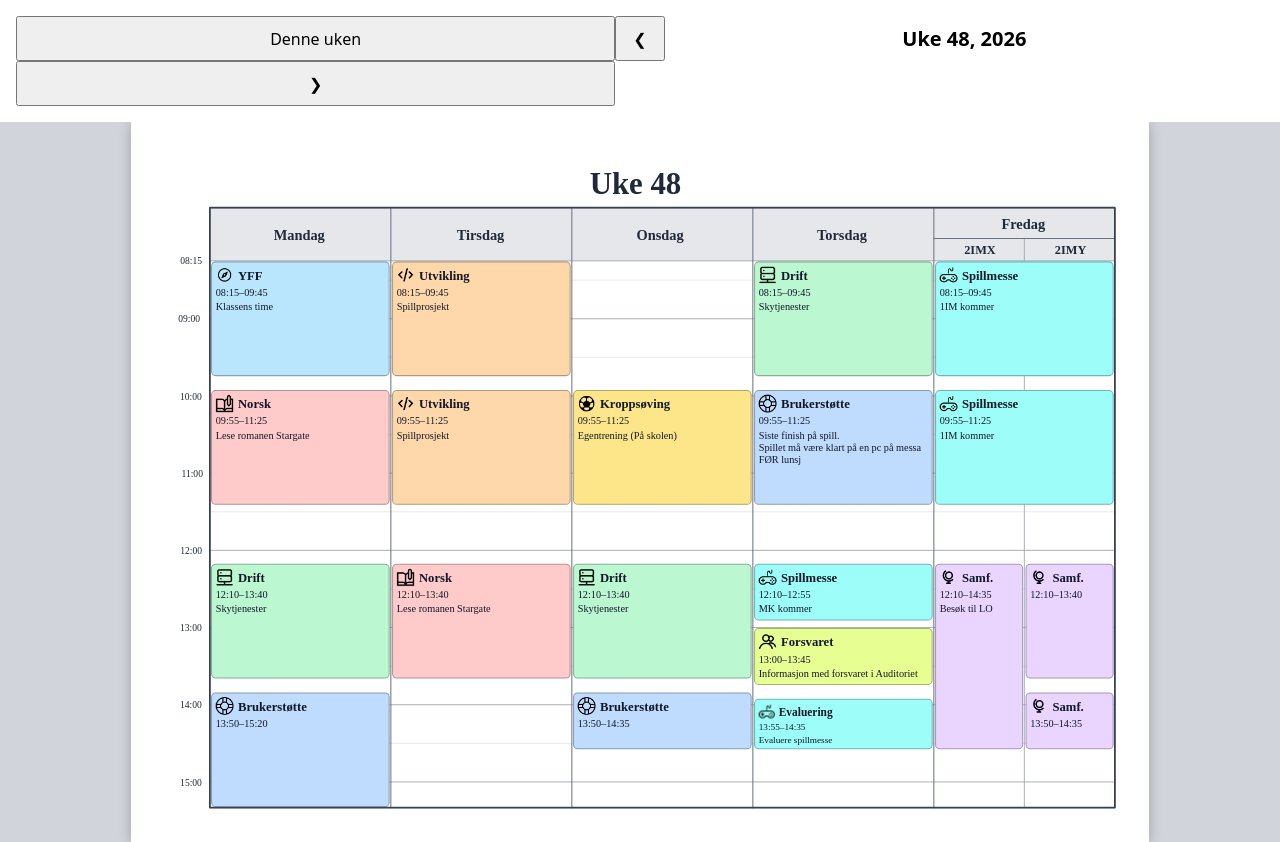
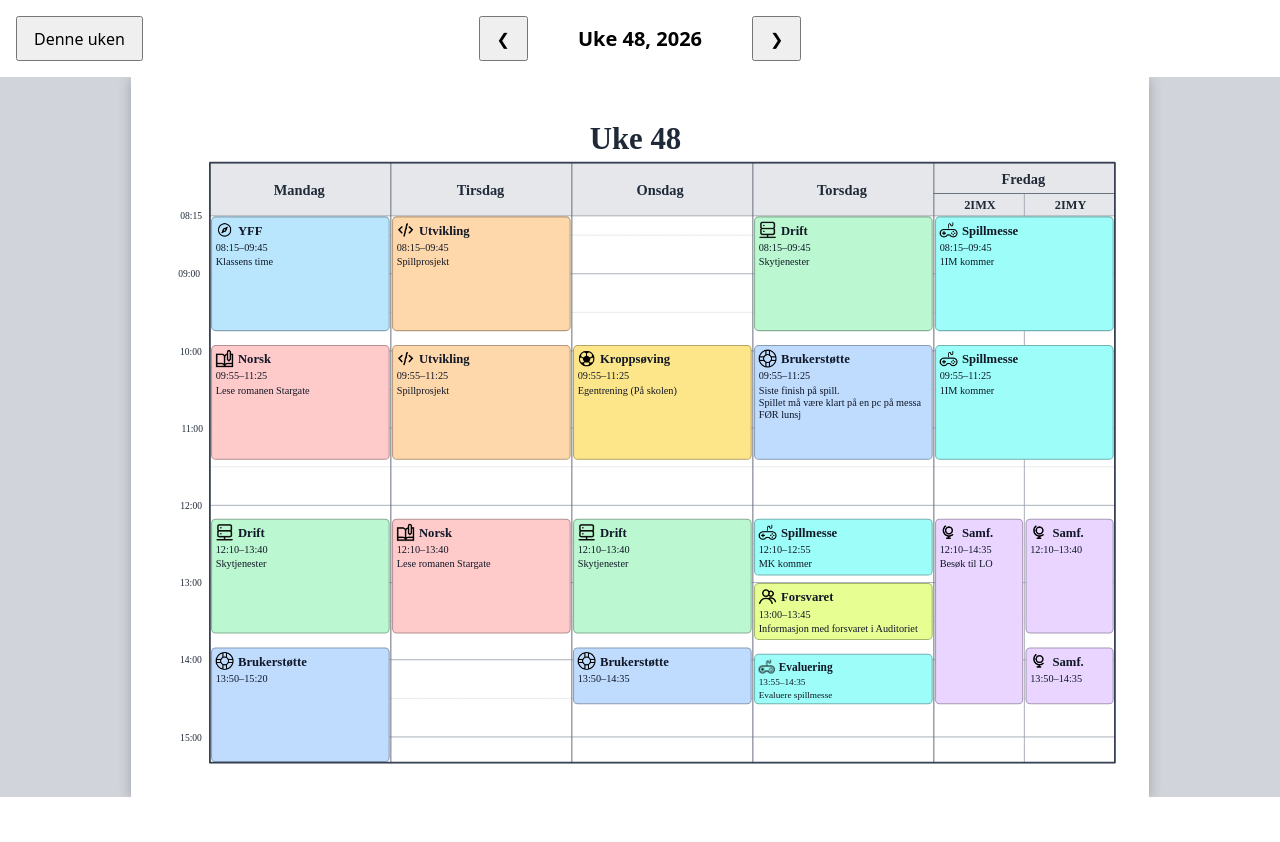
Before and after one commit to ensva002/2IT-ukeplan, a plain HTML site: page index.html in a window 1280 px wide. After the commit the page ends 800 px from the top, so only its background shows below. Drawn offline with Linux system fonts and the light colour scheme.

Commit message:
juggling buttons

```diff
--- a/index.html
+++ b/index.html
@@ -69,10 +69,17 @@
 </head>
 <body>
 <header>
-  <button id="this-week" type="button">Denne uken</button>
-  <button id="previous" type="button" aria-label="Previous week">❮</button>
-  <h1 id="week-title"></h1>
-  <button id="next" type="button" aria-label="Next week">❯</button>
+  <div class="header-left">
+    <button id="this-week" type="button">Denne uken</button>
+  </div>
+
+  <div class="week-navigation">
+    <button id="previous" type="button" aria-label="Previous week">❮</button>
+    <h1 id="week-title"></h1>
+    <button id="next" type="button" aria-label="Next week">❯</button>
+  </div>
+
+  <div class="header-right"></div>
 </header>
 
   <iframe id="week-plan" title="Weekly plan"></iframe>
```
